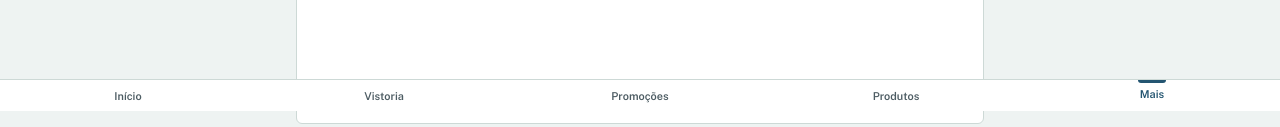
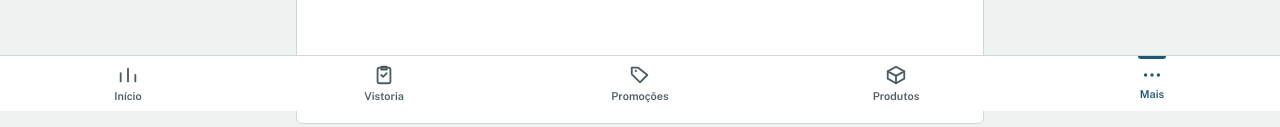
Before and after one commit to lucio77-cd/Sistema-Gestao-FDL, a plain HTML site: page graficos.html in a window 1280 px wide. Shown: the part 689-816 px from the top of the page. Drawn offline with nearby package versions, Linux system fonts and the light colour scheme; no server answers.

Commit message:
Padroniza ícones da navegação inferior

```diff
--- a/graficos.html
+++ b/graficos.html
@@ -43,12 +43,27 @@
   <p class="legenda">Importante: estes gráficos usam somente vendas registradas pelo Caixa. O sistema registra essas vendas como local “geral”, então os dados incluem a operação da geladeira e da parte seca, mas ainda não permitem separar as vendas por local. A vistoria física não é contabilizada como venda. Este relatório mostra unidades, não faturamento, pois o registro atual de venda não grava o preço efetivamente cobrado.</p>
 </main>
 <nav class="tabbar" aria-label="Navegação principal">
-  <a href="index.html" class="tabbar-item" data-pagina="dashboard"><span>Início</span></a>
-  <a href="vistoria.html" class="tabbar-item" data-pagina="vistoria"><span>Vistoria</span></a>
-  <a href="promocoes.html" class="tabbar-item" data-pagina="promocoes"><span>Promoções</span></a>
-  <a href="produtos.html" class="tabbar-item" data-pagina="produtos"><span>Produtos</span></a>
-  <button type="button" class="tabbar-item" id="btn-mais" aria-haspopup="true" aria-expanded="false"><span>Mais</span></button>
-</nav>
+    <a href="index.html" class="tabbar-item" data-pagina="dashboard">
+      <svg viewBox="0 0 24 24" width="22" height="22" fill="none" stroke="currentColor" stroke-width="2" stroke-linecap="round" stroke-linejoin="round" aria-hidden="true"><path d="M4 19V10M12 19V5M20 19v-7"/></svg>
+      <span>Início</span>
+    </a>
+    <a href="vistoria.html" class="tabbar-item" data-pagina="vistoria">
+      <svg viewBox="0 0 24 24" width="22" height="22" fill="none" stroke="currentColor" stroke-width="2" stroke-linecap="round" stroke-linejoin="round" aria-hidden="true"><rect x="5" y="4" width="14" height="17" rx="2"/><path d="M9 3h6v3H9z"/><path d="M9 12l2 2 4-4"/></svg>
+      <span>Vistoria</span>
+    </a>
+    <a href="promocoes.html" class="tabbar-item" data-pagina="promocoes">
+      <svg viewBox="0 0 24 24" width="22" height="22" fill="none" stroke="currentColor" stroke-width="2" stroke-linecap="round" stroke-linejoin="round" aria-hidden="true"><path d="M20 12l-8 8-9-9V4h7z"/><circle cx="7.5" cy="7.5" r="1.2" fill="currentColor" stroke="none"/></svg>
+      <span>Promoções</span>
+    </a>
+    <a href="produtos.html" class="tabbar-item" data-pagina="produtos">
+      <svg viewBox="0 0 24 24" width="22" height="22" fill="none" stroke="currentColor" stroke-width="2" stroke-linecap="round" stroke-linejoin="round" aria-hidden="true"><path d="M21 8l-9-5-9 5 9 5 9-5z"/><path d="M3 8v8l9 5 9-5V8"/><path d="M12 13v8"/></svg>
+      <span>Produtos</span>
+    </a>
+    <button type="button" class="tabbar-item" id="btn-mais" aria-haspopup="true" aria-expanded="false">
+      <svg viewBox="0 0 24 24" width="22" height="22" fill="currentColor" aria-hidden="true"><circle cx="5" cy="12" r="1.8"/><circle cx="12" cy="12" r="1.8"/><circle cx="19" cy="12" r="1.8"/></svg>
+      <span>Mais</span>
+    </button>
+  </nav>
 <div class="menu-mais" id="menu-mais" hidden>
   <a href="graficos.html" data-pagina="graficos">Gráficos</a>
   <a href="estoque.html" data-pagina="estoque">Estoque</a>
```
